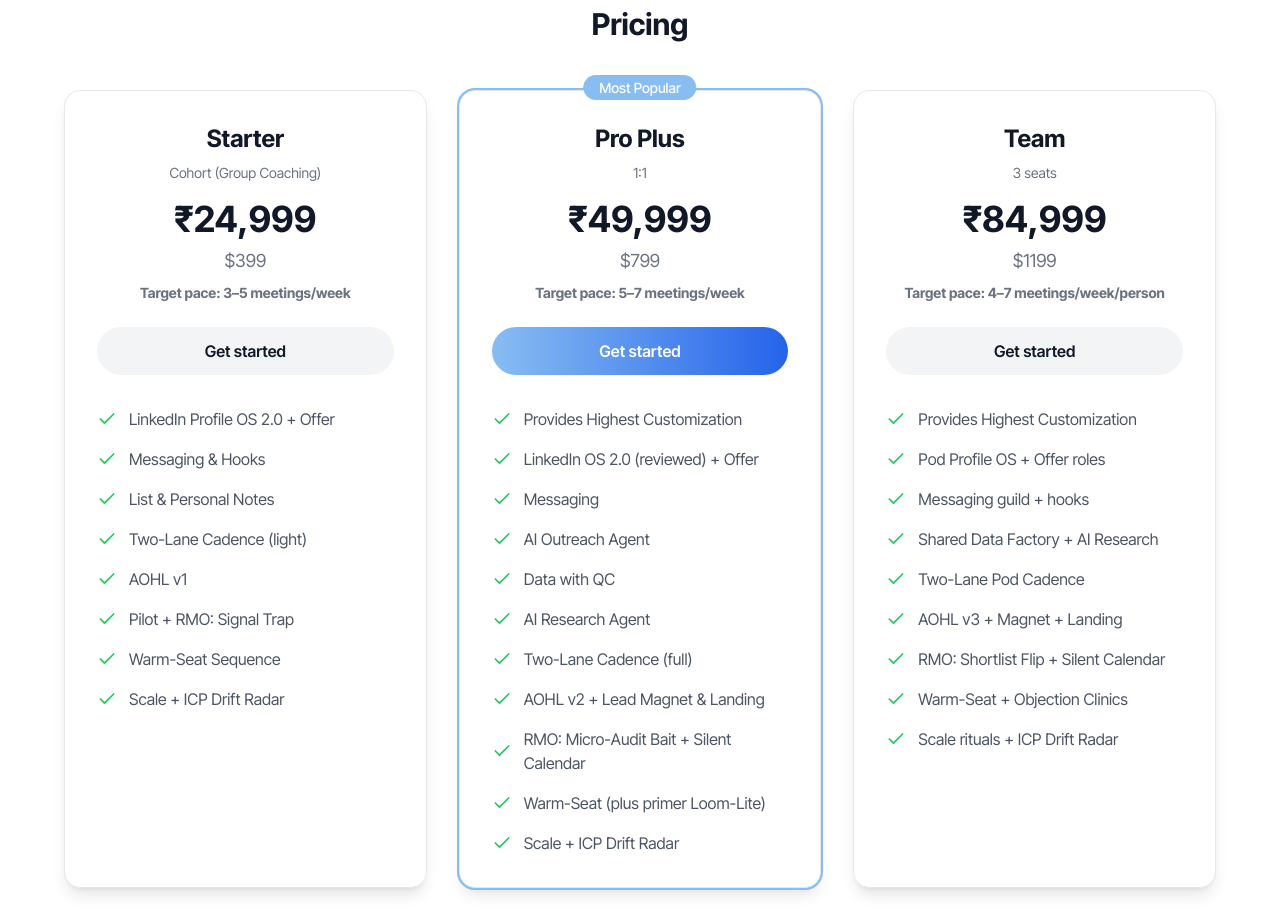
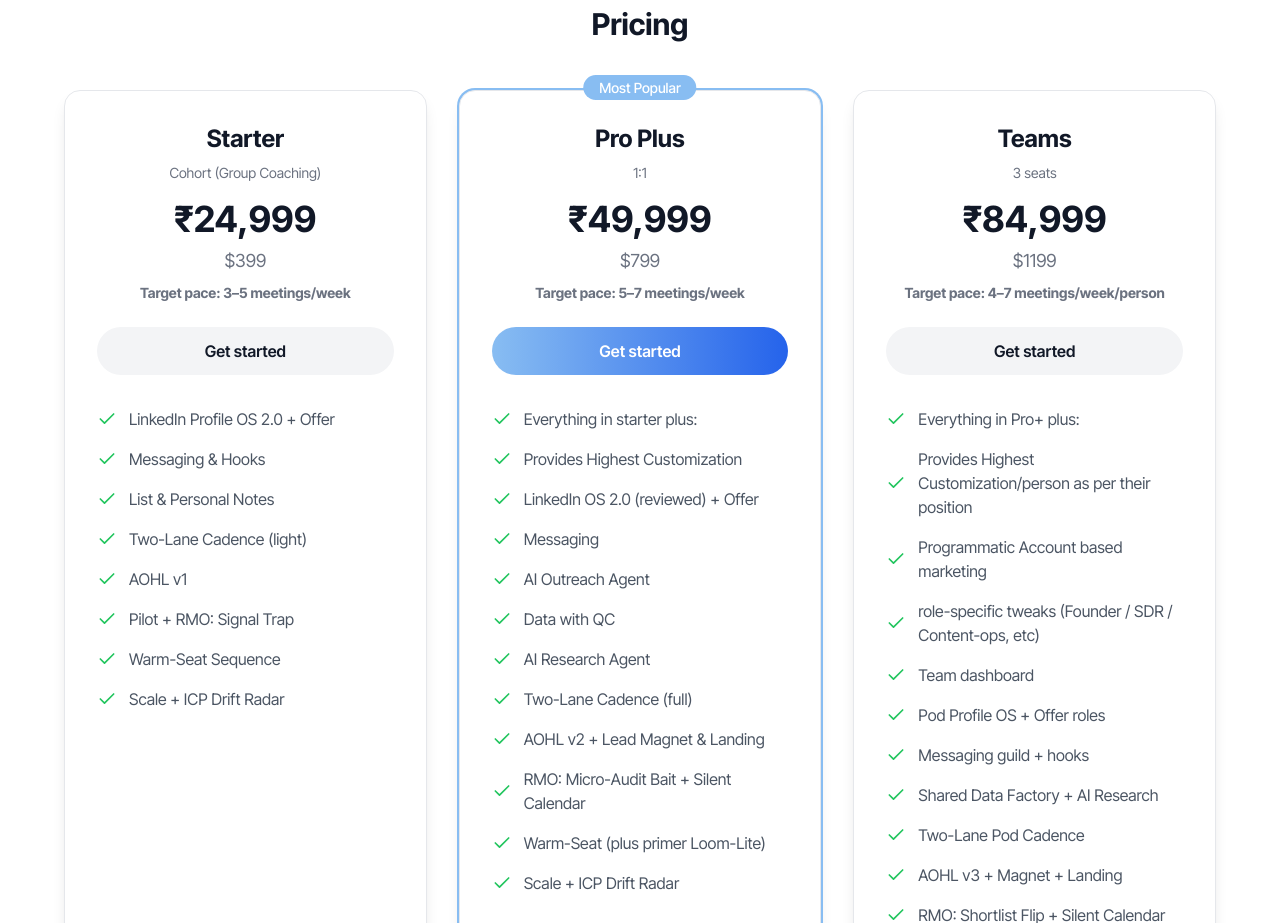
Before and after one commit to RushiRuns/n-urbanspell, a React (Vite) app: page / in a window 1280 px wide. Shown: the part 4460-5383 px from the top of the page. Built offline with nearby package versions, Linux system fonts and the light colour scheme.

Commit message:
Actual adding content in pricing plans

```diff
--- a/src/App.tsx
+++ b/src/App.tsx
@@ -136,8 +136,6 @@ const App = () => {
     return () => observer.disconnect();
   }, []);
 
-
-
   const testimonials = [
     {
       name: "Bansari Ranpura",
@@ -233,6 +231,7 @@ const App = () => {
       asyncReviews: "16",
       popular: true,
       features: [
+        "Everything in starter plus:",
         "Provides Highest Customization",
         "LinkedIn OS 2.0 (reviewed) + Offer",
         "Messaging",
@@ -247,7 +246,7 @@ const App = () => {
       ],
     },
     {
-      name: "Team",
+      name: "Teams",
       tag: "3 seats",
       priceINR: "₹84,999",
       priceUSD: "$1199",
@@ -256,7 +255,11 @@ const App = () => {
       liveCalls: "—",
       asyncReviews: "—",
       features: [
-        "Provides Highest Customization",
+        "Everything in Pro+ plus:",
+        "Provides Highest Customization/person as per their position",
+        "Programmatic Account based marketing",
+        "role-specific tweaks (Founder / SDR / Content-ops, etc)",
+        "Team dashboard",
         "Pod Profile OS + Offer roles",
         "Messaging guild + hooks",
         "Shared Data Factory + AI Research",
```
